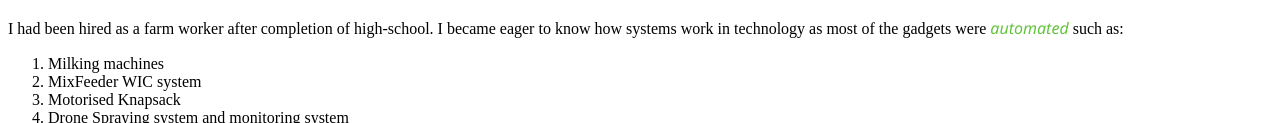
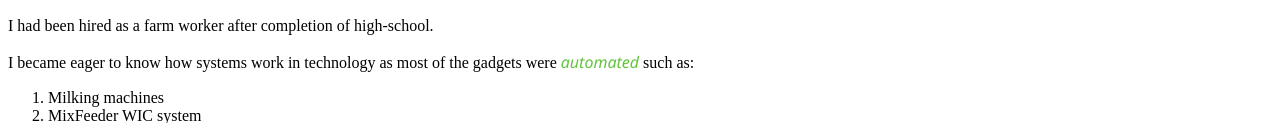
Before and after one commit to mwalimuianT/KAVAVE, a plain HTML site: page aboutme.html in a window 1280 px wide. Shown: the part 414-537 px from the top of the page. Drawn offline with Linux system fonts and the light colour scheme.

Commit message:
add a paragraph in aboutme html

```diff
--- a/aboutme.html
+++ b/aboutme.html
@@ -25,7 +25,8 @@
     <p>I am Ian Mwalimu, a young man who grew from the farms in central Kenya</p>
     <img src="https://cdn.shortpixel.ai/client/q_glossy,ret_img,w_1040/https://graduatefarmer.co.ke/wp-content/uploads/2016/10/Kiptisia-Kiptui.jpg" alt="jembe width="1450px>
 
-    <p>I had been hired as a farm worker after completion of high-school. I became eager to know how systems work in technology as most of the gadgets were <em>automated</em> such as:</p>
+    <p>I had been hired as a farm worker after completion of high-school.</p>
+    <p>I became eager to know how systems work in technology as most of the gadgets were <em>automated</em> such as:</p>
     <ol>
         <li>Milking machines</li>
         <li>MixFeeder WIC system</li>
```
